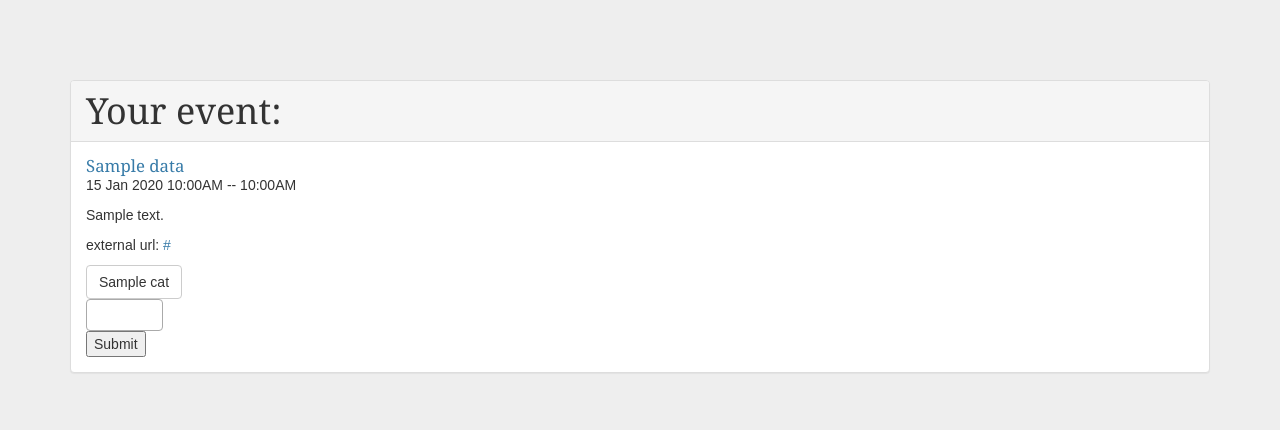
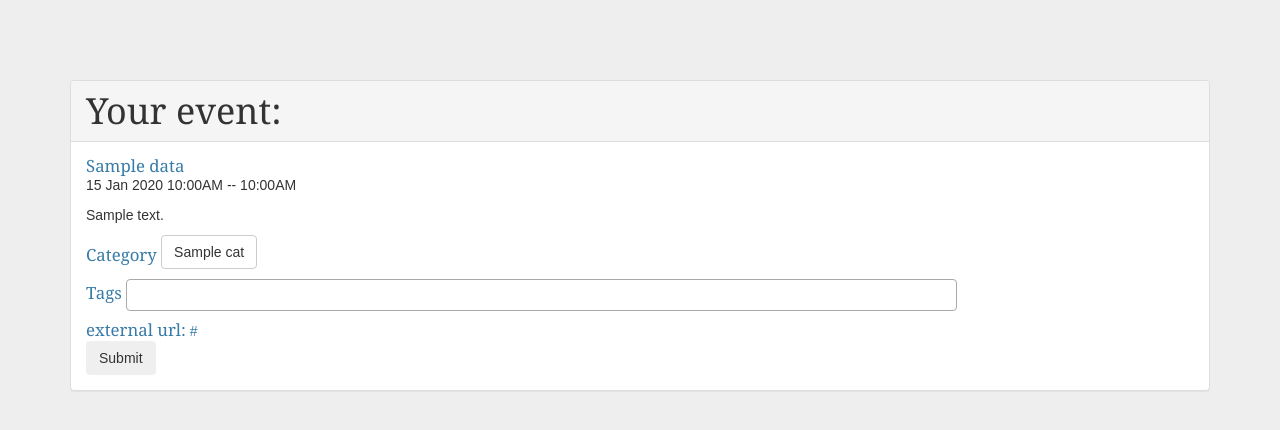
Before and after one commit to cornelltech/events-copypasta, a Flask app: template templates/add.html in a window 1280 px wide. Shown: the top 430 px of the page. Run offline with Flask 2, Linux system fonts and the light colour scheme; the template is opened without the code that fills it: most values are stand-ins (such as "Sample title", 1, 10 or a date in 2020); some libraries are stand-ins or nearby versions.

Commit message:
updated event main page

```diff
--- a/static/style.css
+++ b/static/style.css
@@ -13,3 +13,27 @@ h2              { font-size: 1.2em; }
   display: flex;
   flex-direction: column;
 }
+
+.new-event-time h2 {
+  display: inline;
+}
+.additional-data h2 {
+  display: inline;
+}
+.categories {
+  padding-bottom: 10px;
+}
+
+.tags-select {
+  padding-bottom: 10px;
+}
+
+.new-event-external-url h2 {
+  display: inline;
+}
+
+/*
+.additional-data {
+  display: flex;
+  flex-direction: row;
+}*/
--- a/templates/add.html
+++ b/templates/add.html
@@ -12,7 +12,7 @@
             <h2> {{data.title}} </h2>
           {% endif %}
         </div>
-        <div>
+        <div class="new-event-time">
           {% if data.start_time is defined %}
             <p> {{ data.start_time.strftime('%d %b %Y %-I:%M%p') }} --
           {% endif %}
@@ -25,28 +25,33 @@
             <p> {{data.description}} </p>
           {% endif %}
         </div>
-        <div class="new-event-external-url">
-          {% if data.url is defined %}
-            <p> external url: <a href="{{data.url}}">{{data.url}}</a> </p>
-          {% endif %}
-        </div>
+
+
       <form action="/tag" method="get">
-        <div class="btn-group" data-toggle="buttons">
+        <div class="additional-data">
+          <h2> Category </h2> <div class="categories btn-group" data-toggle="buttons">
             {% for cat in categories %}
             <label class="btn btn-default">
               <input type="radio" name="category" autocomplete="off" value="{{cat}}">{{ cat }}
             </label>
             {% endfor %}
-        </div>
-        <div class="tag-filter">
-          <select name="select"  multiple="multiple" class="js-example-basic-multiple"> <!--Supplement an id here instead of using 'name'-->
+          </div> <!-- /btn-group -->
+          <div class="tags-select">
+            <h2> Tags </h2> <select name="tag"  multiple="multiple" class="js-example-basic-multiple" style="width: 75%"> <!--Supplement an id here instead of using 'name'-->
               {% for tag in tags %}
               <option value="{{ tag.title }}">{{ tag.title }}</option>
               {% endfor %}
             </select>
+          </div> <!-- /tag-filter-->
+        </div> <!-- additional-data -->
+
+        <div class="new-event-external-url">
+          {% if data.url is defined %}
+            <h2> external url:</h2> <a href="{{data.url}}">{{data.url}}</a>
+          {% endif %}
         </div>
 
-        <input type="submit" />
+        <input type="submit" class="btn"/>
       </form>
   </div> <!-- /panel-body -->
 <!-- TODO: you need to handle location-ids somehow... -->
```
Lines whose indentation alone changed are shown as unchanged.
